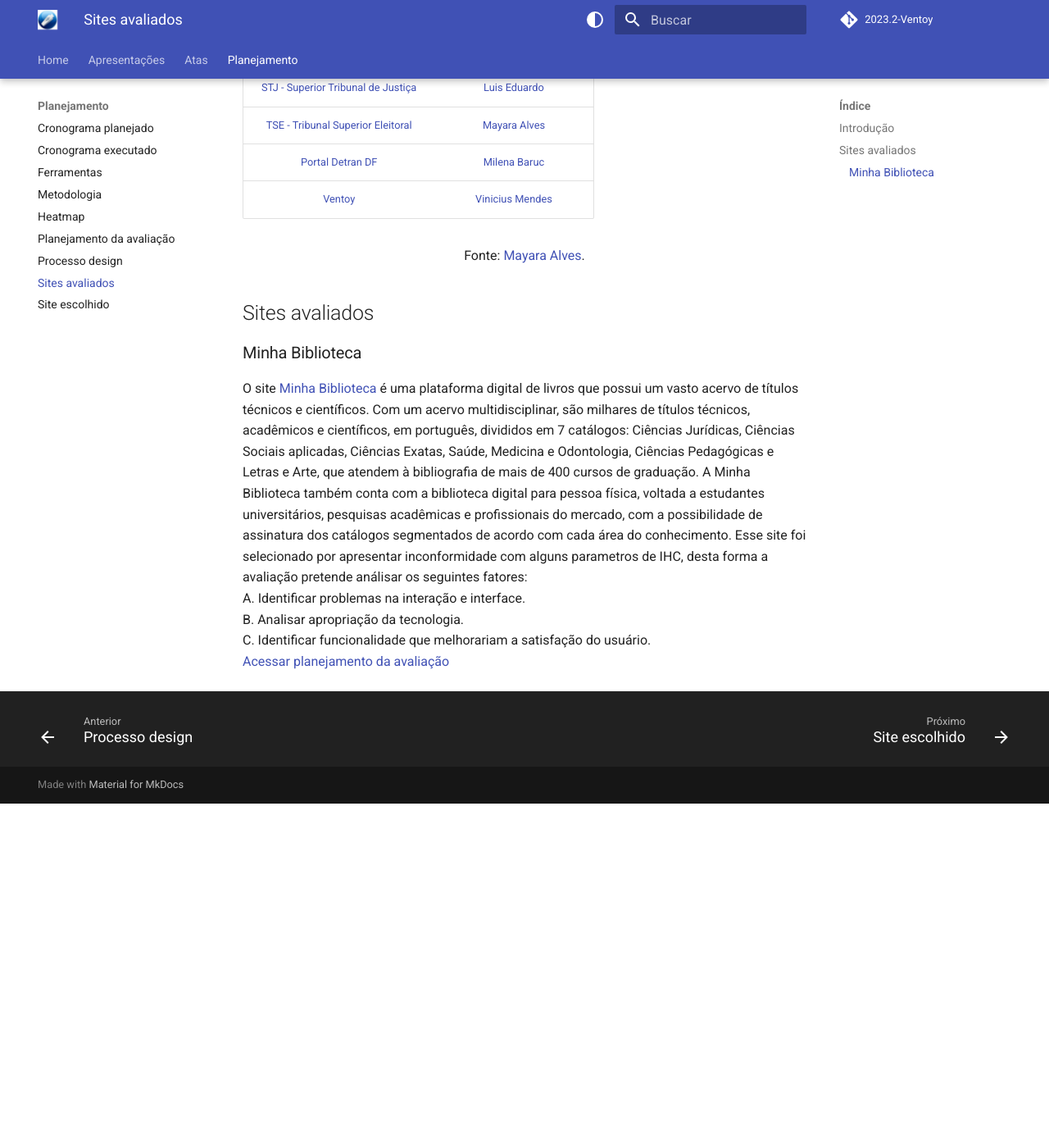
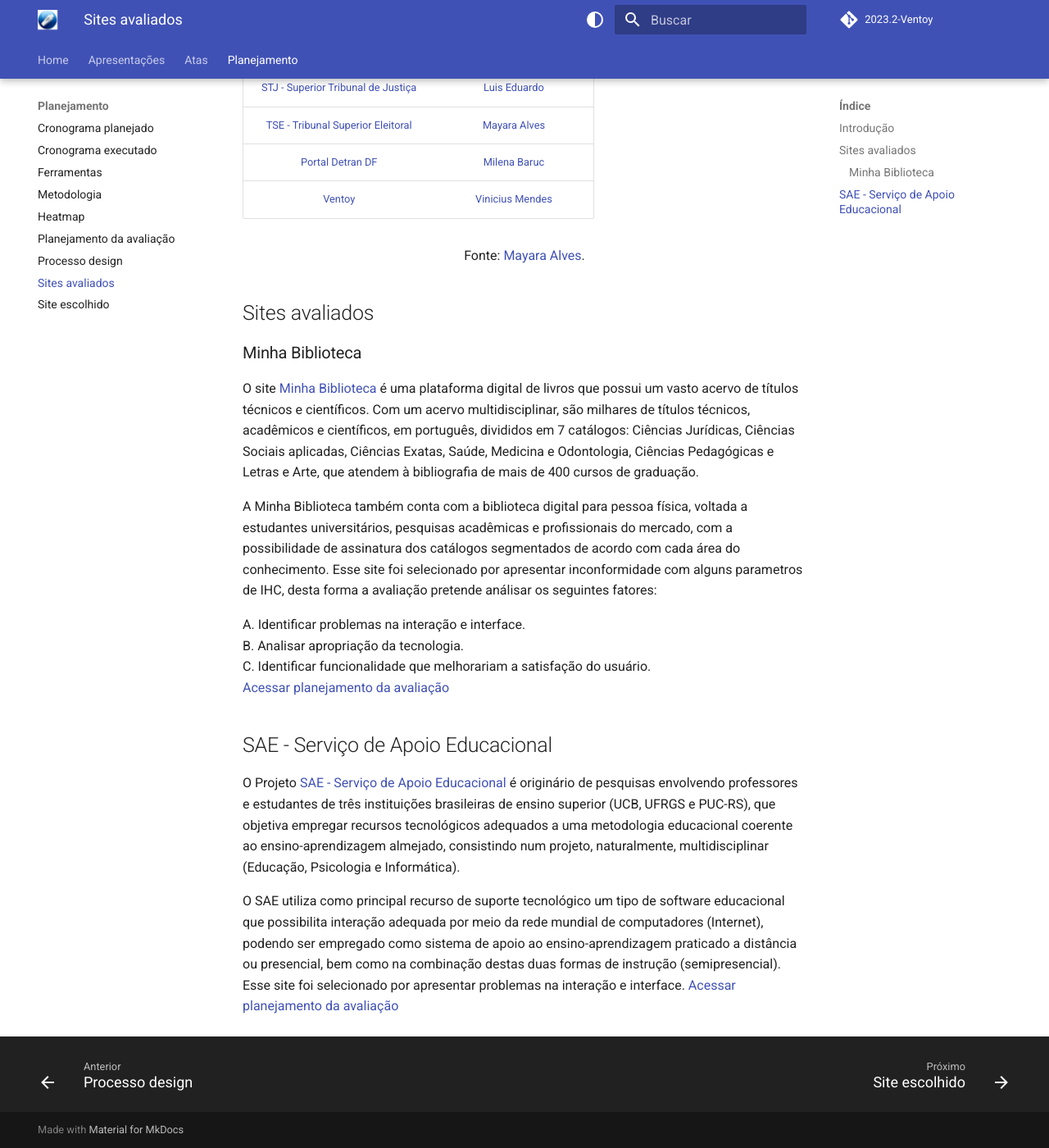
Before and after one commit to Interacao-Humano-Computador/2023.2-Ventoy, an MkDocs documentation site: the page built from docs/planejamento/sites-avaliados.md, in a window 1280 px wide and 1400 px high, scrolled down 562 px. Shown: the whole window at 82% size. Built offline with MkDocs 1.6.1 and Material for MkDocs 9.7.7, drawn with Linux system fonts in a browser that asks for light colours; comment, search, counter and statistics services are not loaded; before the commit the page ends 1542 px from its top, so only the background shows below that.

Commit message:
Update sites-avaliados.md

```diff
--- a/docs/planejamento/sites-avaliados.md
+++ b/docs/planejamento/sites-avaliados.md
@@ -19,8 +19,16 @@
 
 ## Sites avaliados
 ### Minha Biblioteca
-O site [Minha Biblioteca](https://minhabiblioteca.com.br/) é uma plataforma digital de livros que possui um vasto acervo de títulos técnicos e científicos. Com um acervo multidisciplinar, são milhares de títulos técnicos, acadêmicos e científicos, em português, divididos em 7 catálogos: Ciências Jurídicas, Ciências Sociais aplicadas, Ciências Exatas, Saúde, Medicina e Odontologia, Ciências Pedagógicas e Letras e Arte, que atendem à bibliografia de mais de 400 cursos de graduação. A Minha Biblioteca também conta com a biblioteca digital para pessoa física, voltada a estudantes universitários, pesquisas acadêmicas e profissionais do mercado, com a possibilidade de assinatura dos catálogos segmentados de acordo com cada área do conhecimento. Esse site foi selecionado por apresentar inconformidade com alguns parametros de IHC, desta forma a avaliação pretende análisar os seguintes fatores:<br>
+O site [Minha Biblioteca](https://minhabiblioteca.com.br/) é uma plataforma digital de livros que possui um vasto acervo de títulos técnicos e científicos. Com um acervo multidisciplinar, são milhares de títulos técnicos, acadêmicos e científicos, em português, divididos em 7 catálogos: Ciências Jurídicas, Ciências Sociais aplicadas, Ciências Exatas, Saúde, Medicina e Odontologia, Ciências Pedagógicas e Letras e Arte, que atendem à bibliografia de mais de 400 cursos de graduação.
+
+A Minha Biblioteca também conta com a biblioteca digital para pessoa física, voltada a estudantes universitários, pesquisas acadêmicas e profissionais do mercado, com a possibilidade de assinatura dos catálogos segmentados de acordo com cada área do conhecimento. Esse site foi selecionado por apresentar inconformidade com alguns parametros de IHC, desta forma a avaliação pretende análisar os seguintes fatores:<br>
+
 A. Identificar problemas na interação e interface.<br>
 B. Analisar apropriação da tecnologia.<br>
 C. Identificar funcionalidade que melhorariam a satisfação do usuário.<br>
 [Acessar planejamento da avaliação](planejamento/avaliacoes/PlanejamentoAvaliacaoMinhaBiblioteca.pdf)
+
+## SAE - Serviço de Apoio Educacional
+O Projeto [SAE - Serviço de Apoio Educacional](https://sae.unb.br/sae/) é originário de pesquisas envolvendo professores e estudantes de três instituições brasileiras de ensino superior (UCB, UFRGS e PUC-RS), que objetiva empregar recursos tecnológicos adequados a uma metodologia educacional coerente ao ensino-aprendizagem almejado, consistindo num projeto, naturalmente, multidisciplinar (Educação, Psicologia e Informática).
+
+O SAE utiliza como principal recurso de suporte tecnológico um tipo de software educacional que possibilita interação adequada por meio da rede mundial de computadores (Internet), podendo ser empregado como sistema de apoio ao ensino-aprendizagem praticado a distância ou presencial, bem como na combinação destas duas formas de instrução (semipresencial). Esse site foi selecionado por apresentar problemas na interação e interface. [Acessar planejamento da avaliação](planejamento/avaliacoes/PlanejamentoAvaliacaoSAE.pdf)
```
